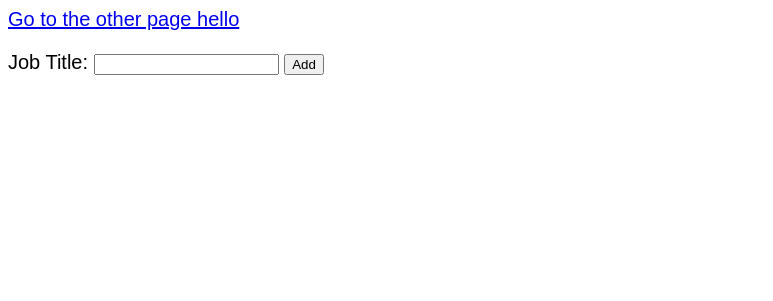
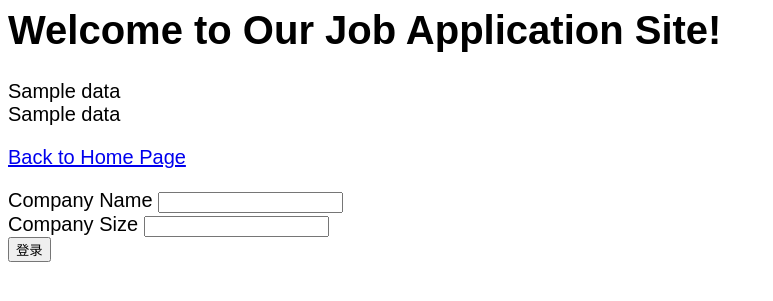
Before and after one commit to waldenwang9966/4115project, a Flask app: template 4115project/templates/company_register.html in a window 1280 px wide. Shown: the top 301 px of the page, without its empty margins (0-773 px from the left). Run offline with Flask 2, Linux system fonts and the light colour scheme; the template is opened without the code that fills it: most values are stand-ins (such as "Sample title", 1, 10 or a date in 2020); parts of the project's set-up code (start-up, migrations or seed data) failed here and were passed over.

Commit message:
Added company registration, or at least tried

```diff
--- a/4115project/server.py
+++ b/4115project/server.py
@@ -179,19 +179,32 @@
 # notice that the functio name is another() rather than index()
 # the functions for each app.route needs to have different names
 #
-@app.route("/company")
+@app.route("/company_register")
 def company():
-    return render_template("company.html")
+    return render_template("company_register.html")
+
+@app.route("/recommender_add", methods=["POST"])
+def add():
+    company_name = request.form["company_name"]
+    companize_size = request.form["company_size"]
+    cmd = "INSERT INTO Company(company_name,company_size) VALUES (:company_name), (:company_size)"
+    g.conn.execute(
+        text(cmd),
+        company_name=company_name,
+        company_size=company_size
+    )
+
+    return redirect("/")
 
 
-@app.route("/applicant")
+@app.route("/applicant_register")
 def applicant():
-    return render_template("applicant.html")
+    return render_template("applicant_register.html")
 
 
-@app.route("/recommender")
+@app.route("/recommender_register")
 def recommender():
-    return render_template("recommender.html")
+    return render_template("recommender_register.html")
 
 
 # Example of adding new data to the database
--- a/4115project/templates/company_register.html
+++ b/4115project/templates/company_register.html
@@ -7,14 +7,25 @@
   </style>
 
   <body>
+    <h1>Welcome to Our Job Application Site!</h1>
+    <div>{{data}}</div>
 
-    <p><a href="/another">Go to the other page hello </a></p>
+    <div>
+      {% for n in data %}
+      <div>{{n}}</div>
+      {% endfor %}
+    </div>
 
-    <form method="POST" action="/add">
-      <p>
-        Job Title: <input type="text" name="name" />
-        <input type="submit" value="Add" />
-      </p>
-    </form>
+    <p><a href="/">Back to Home Page</a></p>
+
+    <form method="POST" action="/company_add">
+      <label for="company_name">Company Name</label>
+      <input type="text" name="company_name" id="company_name"><br>
+
+      <label for="company_size">Company Size</label>
+      <input type="int" name="company_size" id="company_size"><br>
+
+      <input type="submit" name="submit" value="登录">
+      </form>
   </body>
 </html>
```
